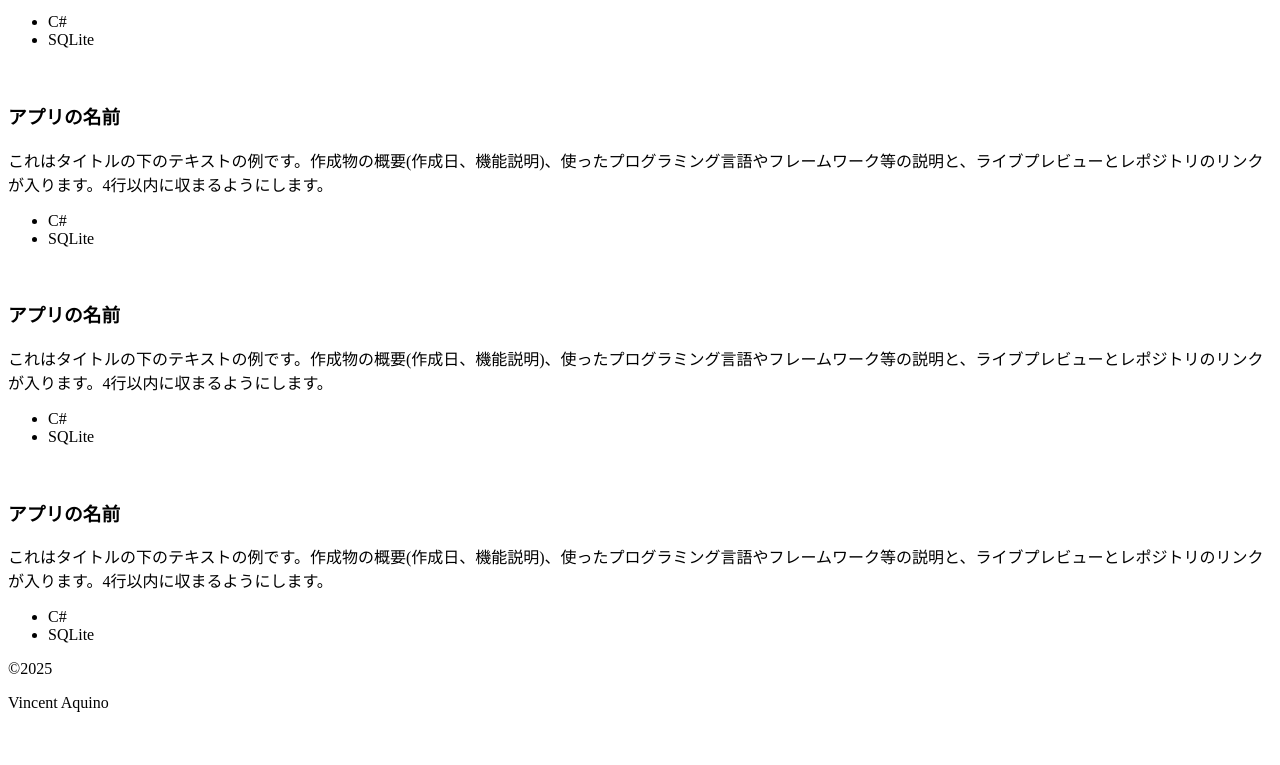
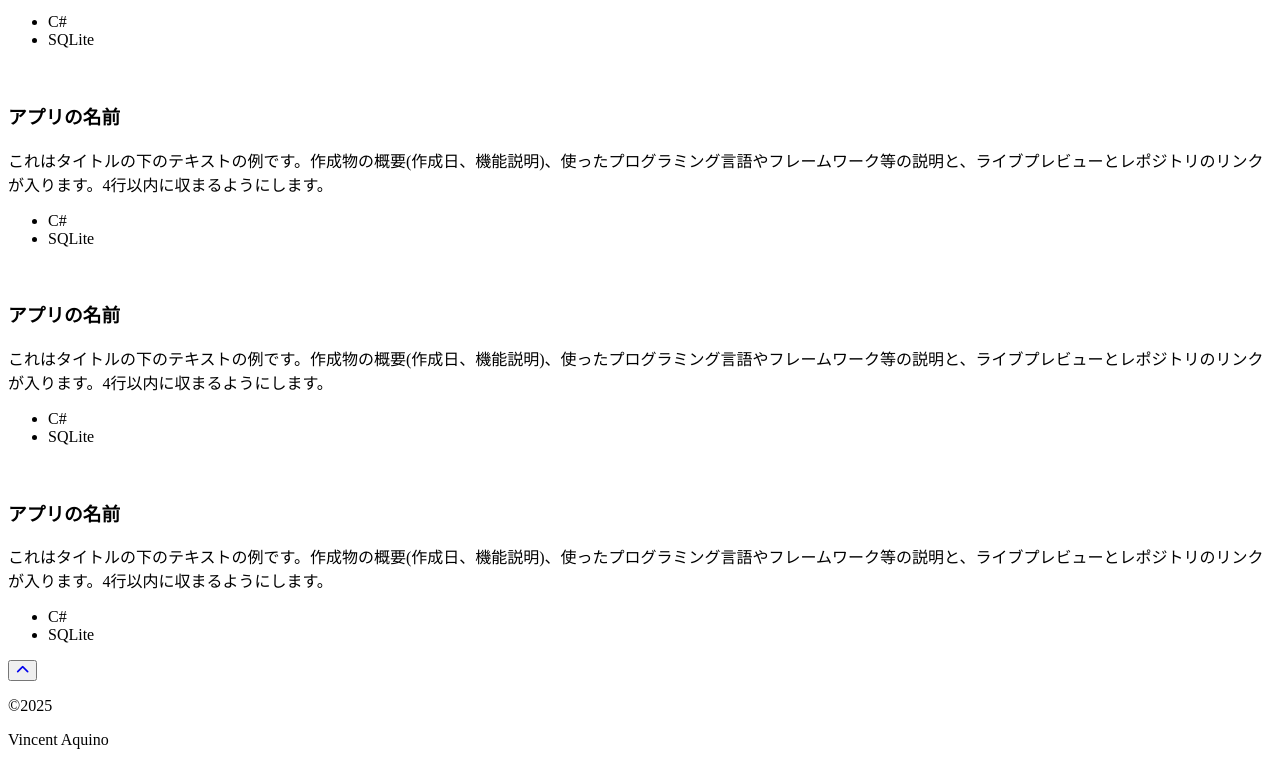
Before and after one commit to Alvind0/portfolio-site, a plain HTML site: page index.html in a window 1280 px wide. Shown: the part 825-1590 px from the top of the page. Before the commit the page ends 1553 px from the top, so only its background shows below. Drawn offline with Linux system fonts and the light colour scheme.

Commit message:
feat: トップへ戻るボタンを追加

```diff
--- a/index.html
+++ b/index.html
@@ -148,7 +148,8 @@
             </section>
         </main>
 
-
+        <button aria-label="トップに戻る" class="go-to-top"><a href="#top">
+                <i class="fa-solid fa-chevron-up"></i></a></button>
 
         <div class="footer">
             <p>©2025</p>
```
